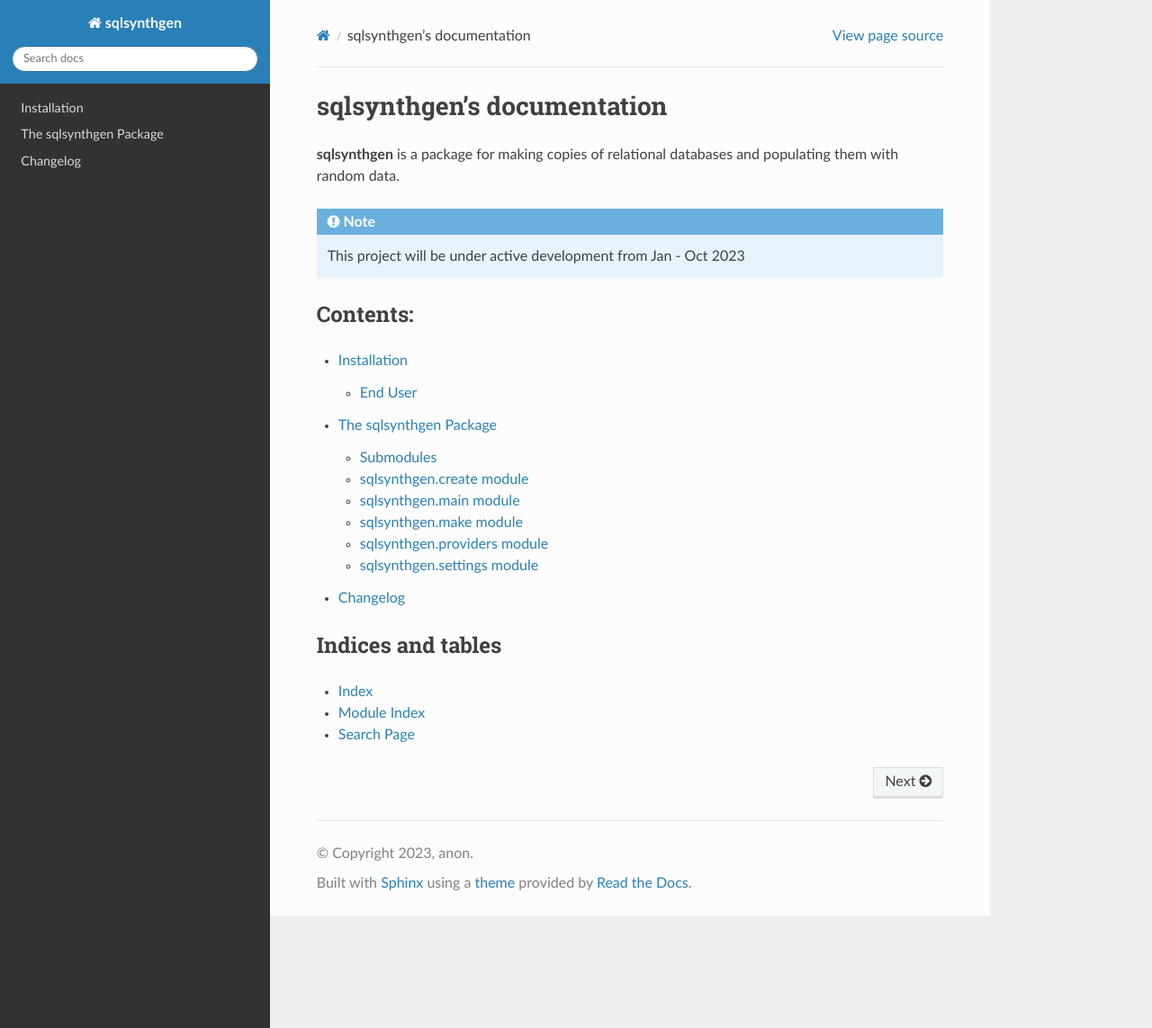
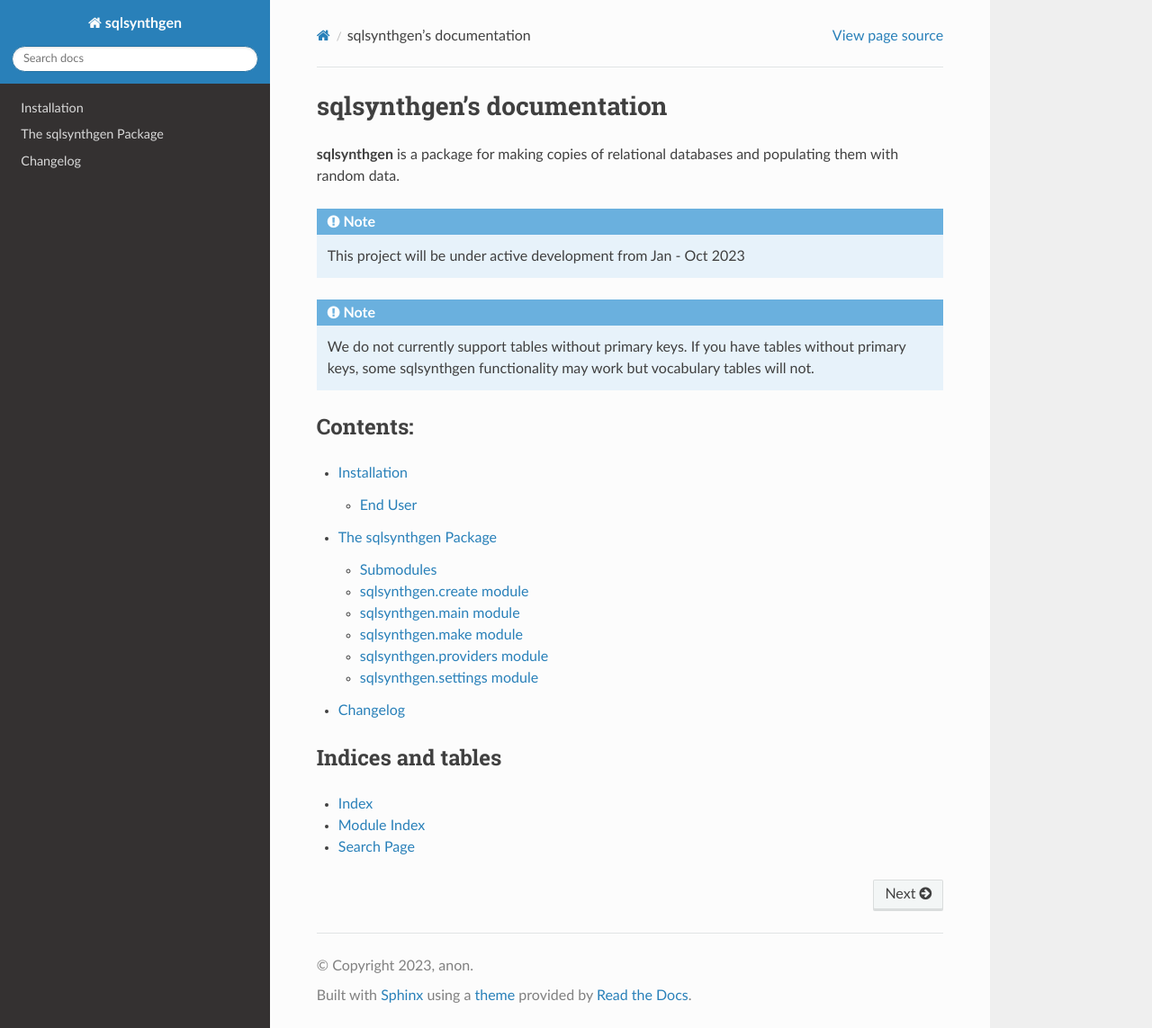
Before and after one commit to alan-turing-institute/sqlsynthgen, a Sphinx documentation site: the page built from docs/source/index.rst, in a window 1280 px wide and 1143 px high. Shown: the whole window at 90% size. Built offline with Sphinx 7.4.7 and the Read the Docs theme 2.0.0, drawn with Linux system fonts in a browser that asks for light colours.

Commit message:
Add no-PK caveat to docs

```diff
--- a/docs/source/index.rst
+++ b/docs/source/index.rst
@@ -11,6 +11,13 @@
 .. note::
 
    This project will be under active development from Jan - Oct 2023
+
+
+.. note::
+
+   We do not currently support tables without primary keys.
+   If you have tables without primary keys, some sqlsynthgen functionality
+   may work but vocabulary tables will not.
 
 Contents:
 ---------
```
